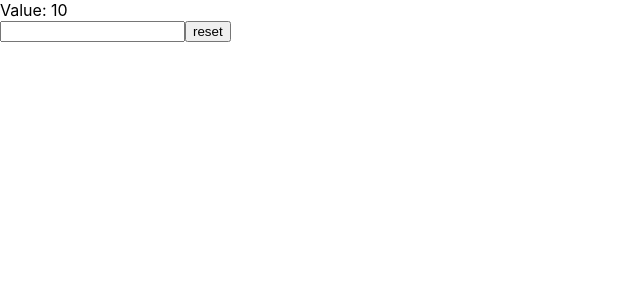
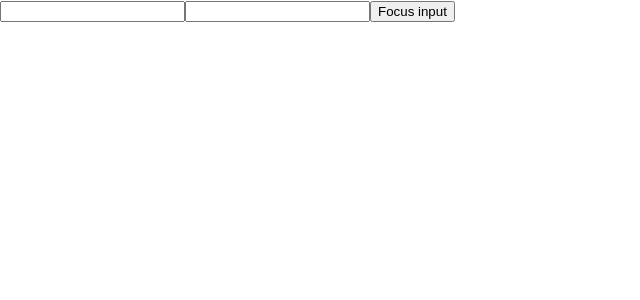
Before and after one commit to grumpycat808/react_greatfrontend, a React (Create React App) app: page / in a window 1280 px wide. Shown: the top 300 px of the page, without its empty margins (0-640 px from the left). Built offline with nearby package versions, Linux system fonts and the light colour scheme.

Commit message:
useFocus

```diff
--- a/src/App10.jsx
+++ b/src/App10.jsx
@@ -1,12 +1,12 @@
-import { useStateWithReset } from './hooks/useStateWithReset'
+import { useFocus } from './hooks/useFocus'
 function App10(props) {
-    const [value, setValue, resetValue] = useStateWithReset(10)
+    const [ref, focus] = useFocus()
 
     return (
         <div>
-            <div>Value: {value}</div>
-            <input onChange={(e) => setValue(e.target.value)} />
-            <button onClick={resetValue}>reset</button>
+            <input type="number" />
+            <input ref={ref} type="text" />
+            <button onClick={focus}>Focus input</button>
         </div>
     )
 }
--- /dev/null
+++ b/src/hooks/useFocus.js
@@ -0,0 +1,9 @@
+import { useRef } from 'react'
+
+export const useFocus = () => {
+    const ref = useRef(null)
+    const focus = () => {
+        ref.current.focus()
+    }
+    return [ref, focus]
+}
```
